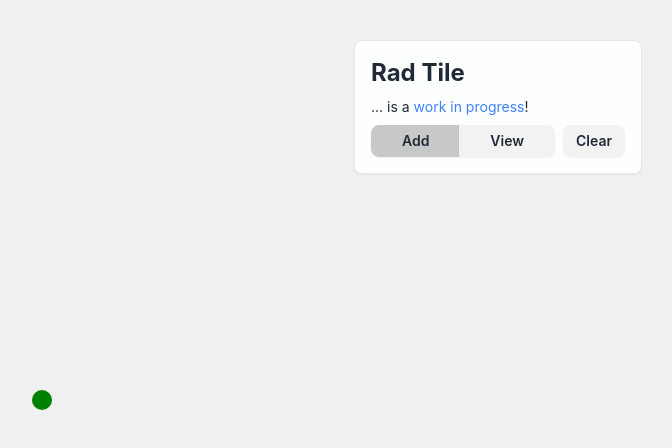
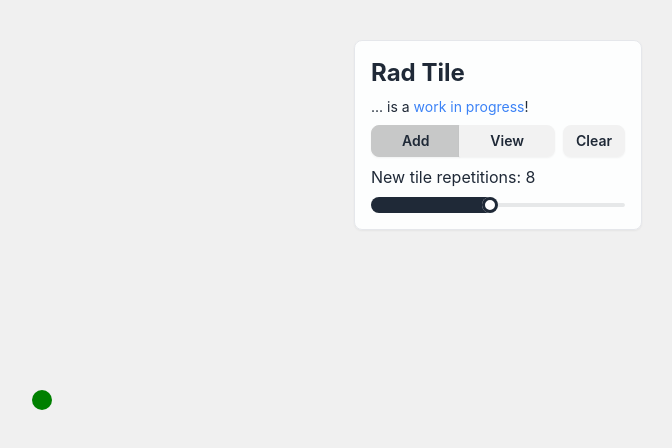
Before and after one commit to flatpickles/rad-tile, a React (Vite) app: page / in a window 1280 px wide. Shown: the top 448 px of the page, without its empty margins (598-1270 px from the left). Built offline with nearby package versions, Linux system fonts and the light colour scheme.

Commit message:
Input to set new tile repetitions

```diff
--- a/src/Overlay.tsx
+++ b/src/Overlay.tsx
@@ -15,10 +15,16 @@ const Overlay: React.FC<OverlayProps> = ({ manager }) => {
     const [clearConfirm, setClearConfirm] = useState<ClearConfirmState>({
         confirming: false,
     });
+    const [repetitionCount, setRepetitionCount] = useState<number>(8);
 
     const handleModeChange = (mode: TileManagerMode) => {
         setActiveMode(mode);
         manager?.setMode(mode);
+    };
+
+    const handleRepetitionChange = (e: React.ChangeEvent<HTMLInputElement>) => {
+        setRepetitionCount(parseInt(e.target.value));
+        manager?.setRepetitionCount(parseInt(e.target.value));
     };
 
     return (
@@ -76,6 +82,15 @@ const Overlay: React.FC<OverlayProps> = ({ manager }) => {
                     Clear
                 </button>
             </div>
+            <p>New tile repetitions: {repetitionCount}</p>
+            <input
+                type="range"
+                min={1}
+                max={16}
+                value={repetitionCount}
+                onChange={handleRepetitionChange}
+                className="range range-xs"
+            />
         </div>
     );
 };
--- a/src/TileManager.ts
+++ b/src/TileManager.ts
@@ -31,6 +31,7 @@ export class TileManager {
     private progressPoints: Point[] = [];
     private hoverPoint: Point | null = null;
     private mode: TileManagerMode = 'add';
+    private repetitionCount: number = 8;
 
     constructor(canvas: HTMLCanvasElement) {
         this.canvas = canvas;
@@ -74,6 +75,7 @@ export class TileManager {
                 this.progressPoints[0],
                 this.progressPoints[1],
                 this.hoverPoint,
+                this.repetitionCount,
             );
             this.model.commitProgressTile();
             this.progressPoints = [];
@@ -98,7 +100,15 @@ export class TileManager {
                 this.progressPoints[0],
                 this.progressPoints[1],
                 this.hoverPoint,
+                this.repetitionCount,
             );
+        }
+    }
+
+    setRepetitionCount(repetitionCount: number) {
+        this.repetitionCount = repetitionCount;
+        if (this.model.progressTile) {
+            this.model.progressTile.repetitions = this.repetitionCount;
         }
     }
 
--- a/src/TileModel.ts
+++ b/src/TileModel.ts
@@ -1,6 +1,3 @@
-// Repetition count for anchors and tiles (todo: make configurable)
-const REPETITION_COUNT = 8;
-
 export type Point = {
     x: number;
     y: number;
@@ -96,7 +93,12 @@ export class TileModel {
         return nearestAnchor;
     }
 
-    setProgressTile(inner: Point, left: Point, right: Point) {
+    setProgressTile(
+        inner: Point,
+        left: Point,
+        right: Point,
+        repetitions: number,
+    ) {
         // Calculate the outer corner
         const innerX = inner.x;
         const innerY = inner.y;
@@ -108,7 +110,7 @@ export class TileModel {
         // Create and set the progress tile
         this.progressTile = {
             corners: [inner, left, right, { x: outerX, y: outerY }],
-            repetitions: REPETITION_COUNT,
+            repetitions: repetitions,
         };
     }
 
```
Also changed, not shown: 1 other file (tests, documents, lock files or other folders).
